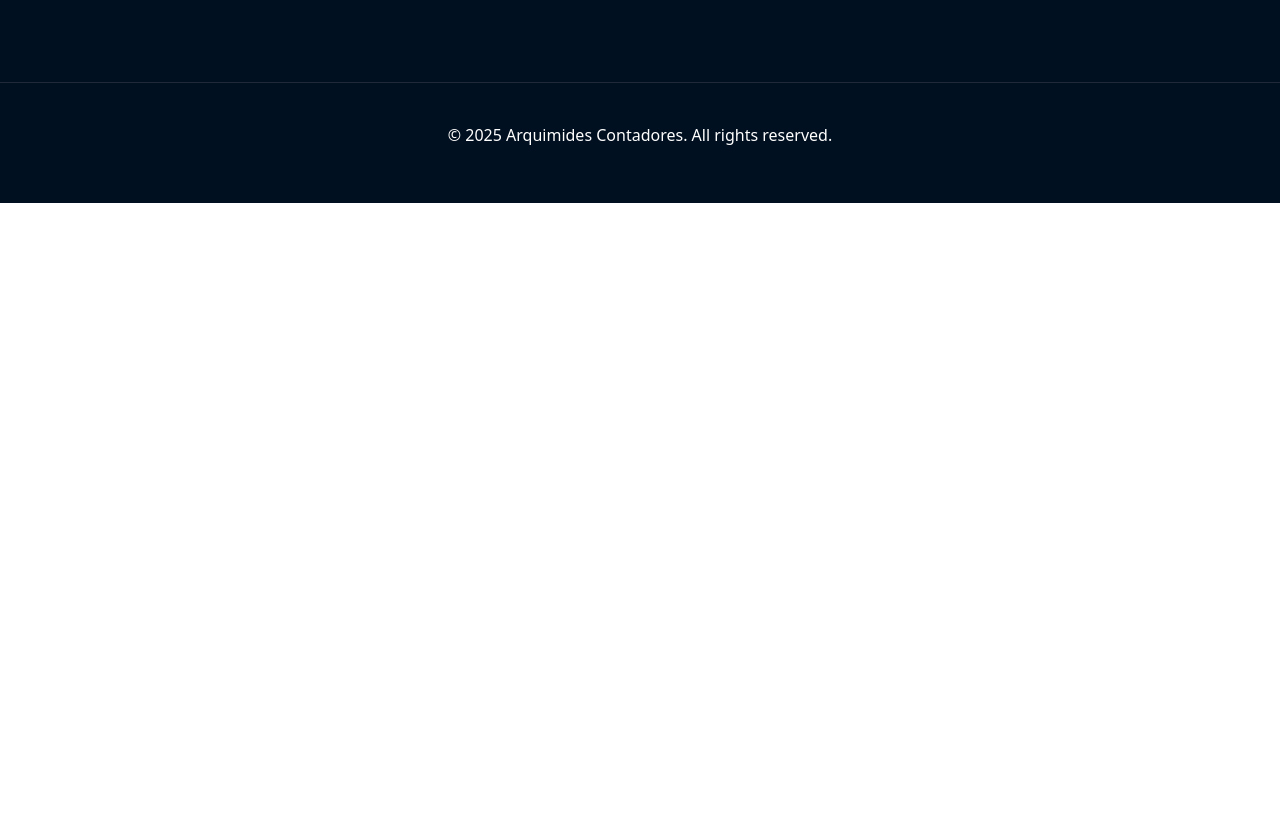
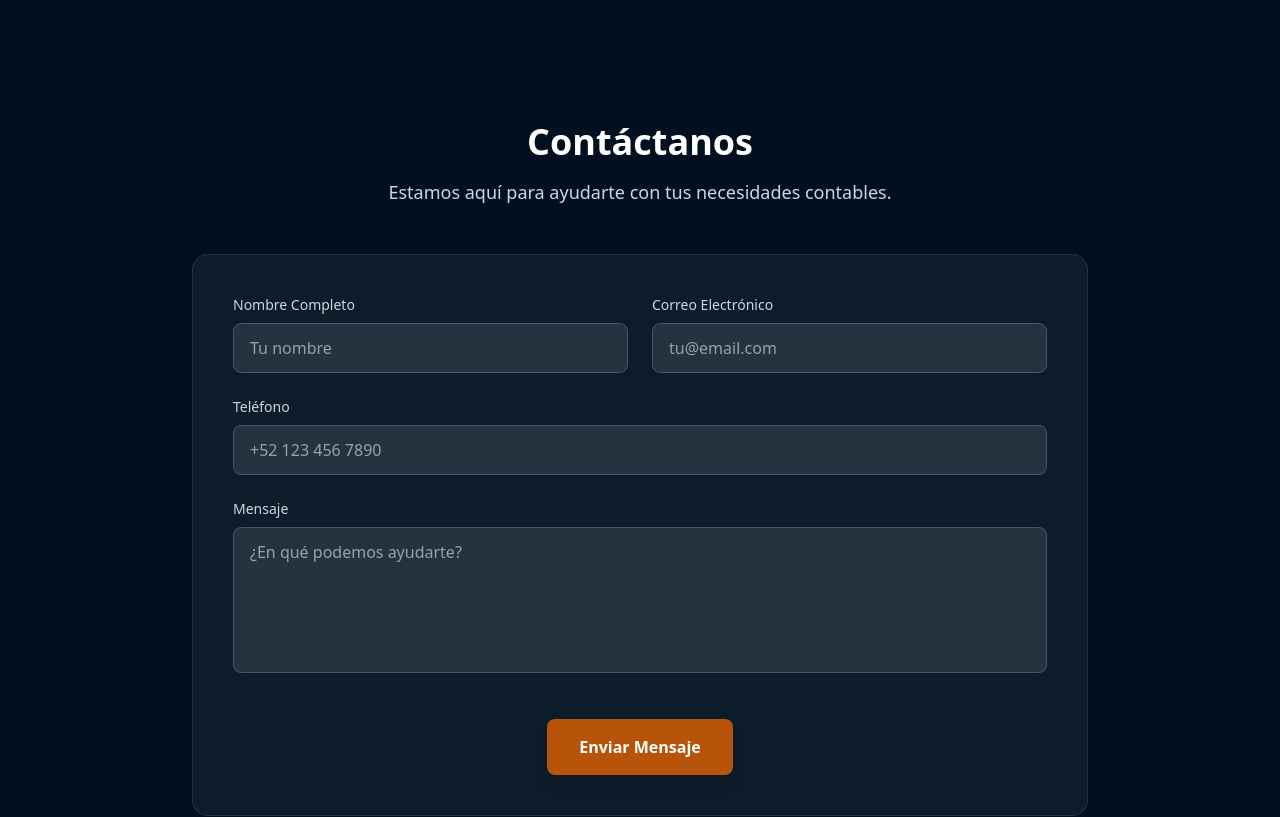
Before and after one commit to NeyraLucas/arquimides-contadores-landing, a React (Vite) app: page / in a window 1280 px wide. Shown: the part 2220-3037 px from the top of the page. Before the commit the page ends 2423 px from the top, so only its background shows below. Built offline with nearby package versions, Linux system fonts and the light colour scheme.

Commit message:
Added sweetalert contactUs component and emailJS

```diff
--- a/package.json
+++ b/package.json
@@ -12,10 +12,12 @@
     "deploy": "gh-pages -d dist"
   },
   "dependencies": {
+    "@emailjs/browser": "^4.4.1",
     "@tailwindcss/vite": "^4.1.13",
     "react": "^19.1.1",
     "react-dom": "^19.1.1",
     "react-modal": "^3.16.3",
+    "sweetalert2": "^11.26.3",
     "swiper": "^11.2.10",
     "tailwindcss": "^4.1.13"
   },
--- a/src/App.tsx
+++ b/src/App.tsx
@@ -4,6 +4,7 @@ import About from "./components/About"
 import Services from "./components/Services"
 import Testimonials from "./components/Testimonials"
 import Footer from "./components/Footer"
+import ContactUs from "./components/ContactUs"
 import FloatingWhatsApp from "./components/FloatingWhatsApp"
 
 function App() {
@@ -16,6 +17,7 @@ function App() {
         <Services />
         <Testimonials />
       </main>
+      <ContactUs />
       <Footer />
       <FloatingWhatsApp />
     </div>
--- /dev/null
+++ b/src/components/ContactUs.tsx
@@ -0,0 +1,156 @@
+import { useState, useRef } from 'react';
+import emailjs from '@emailjs/browser';
+import Swal from 'sweetalert2';
+
+function ContactUs() {
+    const form = useRef<HTMLFormElement>(null);
+    const [loading, setLoading] = useState(false);
+    const [formData, setFormData] = useState({
+        name: '',
+        email: '',
+        phone: '',
+        message: ''
+    });
+
+    const handleChange = (e: React.ChangeEvent<HTMLInputElement | HTMLTextAreaElement>) => {
+        const { name, value } = e.target;
+        setFormData(prevState => ({
+            ...prevState,
+            [name]: value
+        }));
+    };
+
+    const handleSubmit = (e: React.FormEvent) => {
+        e.preventDefault();
+        setLoading(true);
+
+        const SERVICE_ID = import.meta.env.VITE_EMAILJS_SERVICE_ID;
+        const TEMPLATE_ID = import.meta.env.VITE_EMAILJS_TEMPLATE_ID;
+        const PUBLIC_KEY = import.meta.env.VITE_EMAILJS_PUBLIC_KEY;
+
+        if (form.current) {
+            emailjs.sendForm(SERVICE_ID, TEMPLATE_ID, form.current, PUBLIC_KEY)
+                .then((result) => {
+                    console.log(result.text);
+                    Swal.fire({
+                        title: '¡Mensaje Enviado!',
+                        text: 'Gracias por contactarnos. Nos pondremos en contacto contigo pronto.',
+                        icon: 'success',
+                        confirmButtonColor: '#B8530A',
+                        background: '#001020',
+                        color: '#ffffff'
+                    });
+                    setFormData({ name: '', email: '', phone: '', message: '' });
+                }, (error) => {
+                    console.log(error.text);
+                    Swal.fire({
+                        title: 'Error',
+                        text: 'Hubo un error al enviar el mensaje. Por favor intenta nuevamente.',
+                        icon: 'error',
+                        confirmButtonColor: '#B8530A',
+                        background: '#001020',
+                        color: '#ffffff'
+                    });
+                })
+                .finally(() => {
+                    setLoading(false);
+                });
+        }
+    };
+
+    return (
+        <section id="contact" className="py-20 px-6">
+            <div className="container mx-auto max-w-4xl">
+                <div className="text-center mb-12">
+                    <h2 className="text-3xl md:text-4xl font-bold mb-4 text-[var(--contrast-color)]">
+                        Contáctanos
+                    </h2>
+                    <p className="text-gray-300 text-lg">
+                        Estamos aquí para ayudarte con tus necesidades contables.
+                    </p>
+                </div>
+
+                <div className="bg-white/5 backdrop-blur-sm p-8 md:p-10 rounded-2xl shadow-xl border border-white/10">
+                    <form ref={form} onSubmit={handleSubmit} className="space-y-6">
+                        <div className="grid grid-cols-1 md:grid-cols-2 gap-6">
+                            <div>
+                                <label htmlFor="name" className="block text-sm font-medium text-gray-300 mb-2">
+                                    Nombre Completo
+                                </label>
+                                <input
+                                    type="text"
+                                    id="name"
+                                    name="name"
+                                    value={formData.name}
+                                    onChange={handleChange}
+                                    required
+                                    className="w-full px-4 py-3 rounded-lg bg-white/10 border border-gray-600 text-white placeholder-gray-400 focus:outline-none focus:border-[var(--secondary-color)] focus:ring-1 focus:ring-[var(--secondary-color)] transition-colors"
+                                    placeholder="Tu nombre"
+                                />
+                            </div>
+                            <div>
+                                <label htmlFor="email" className="block text-sm font-medium text-gray-300 mb-2">
+                                    Correo Electrónico
+                                </label>
+                                <input
+                                    type="email"
+                                    id="email"
+                                    name="email"
+                                    value={formData.email}
+                                    onChange={handleChange}
+                                    required
+                                    className="w-full px-4 py-3 rounded-lg bg-white/10 border border-gray-600 text-white placeholder-gray-400 focus:outline-none focus:border-[var(--secondary-color)] focus:ring-1 focus:ring-[var(--secondary-color)] transition-colors"
+                                    placeholder="tu@email.com"
+                                />
+                            </div>
+                        </div>
+
+                        <div>
+                            <label htmlFor="phone" className="block text-sm font-medium text-gray-300 mb-2">
+                                Teléfono
+                            </label>
+                            <input
+                                type="tel"
+                                id="phone"
+                                name="phone"
+                                value={formData.phone}
+                                onChange={handleChange}
+                                required
+                                className="w-full px-4 py-3 rounded-lg bg-white/10 border border-gray-600 text-white placeholder-gray-400 focus:outline-none focus:border-[var(--secondary-color)] focus:ring-1 focus:ring-[var(--secondary-color)] transition-colors"
+                                placeholder="+52 123 456 7890"
+                            />
+                        </div>
+
+                        <div>
+                            <label htmlFor="message" className="block text-sm font-medium text-gray-300 mb-2">
+                                Mensaje
+                            </label>
+                            <textarea
+                                id="message"
+                                name="message"
+                                value={formData.message}
+                                onChange={handleChange}
+                                required
+                                rows={5}
+                                className="w-full px-4 py-3 rounded-lg bg-white/10 border border-gray-600 text-white placeholder-gray-400 focus:outline-none focus:border-[var(--secondary-color)] focus:ring-1 focus:ring-[var(--secondary-color)] transition-colors resize-none"
+                                placeholder="¿En qué podemos ayudarte?"
+                            ></textarea>
+                        </div>
+
+                        <div className="text-center pt-4">
+                            <button
+                                type="submit"
+                                disabled={loading}
+                                className={`inline-flex items-center justify-center px-8 py-4 bg-[var(--secondary-color)] text-white font-bold rounded-lg hover:bg-opacity-90 transition-all transform hover:scale-105 shadow-lg ${loading ? 'opacity-50 cursor-not-allowed' : ''}`}
+                            >
+                                {loading ? 'Enviando...' : 'Enviar Mensaje'}
+                            </button>
+                        </div>
+                    </form>
+                </div>
+            </div>
+        </section>
+    );
+}
+
+export default ContactUs;
--- a/src/components/Footer.tsx
+++ b/src/components/Footer.tsx
@@ -1,7 +1,6 @@
 function Footer() {
   return (
     <footer
-      id="contact"
       className="py-10 text-center border-t border-gray-800 mt-10"
     >
       <p className="mb-4">
```
Also changed, not shown: 2 other files (tests, documents, lock files or other folders).
